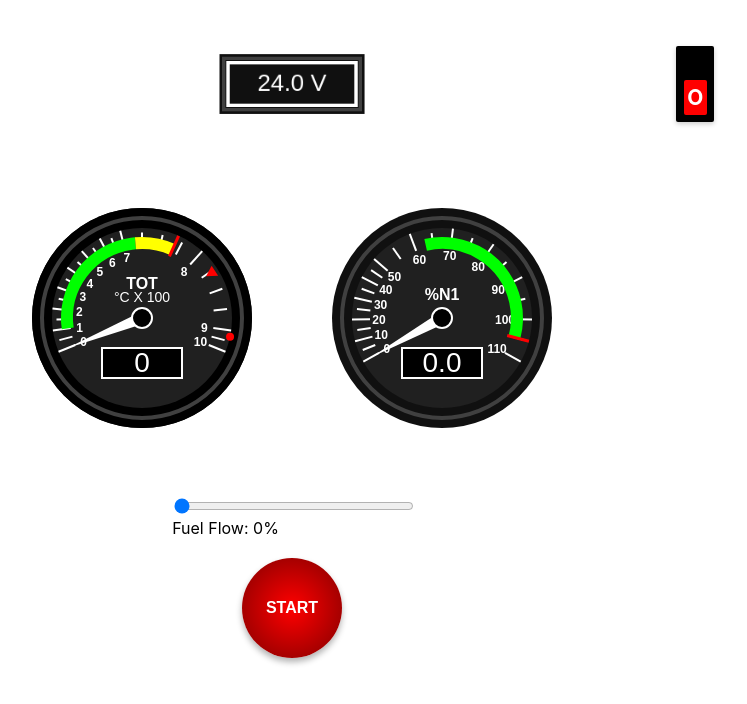
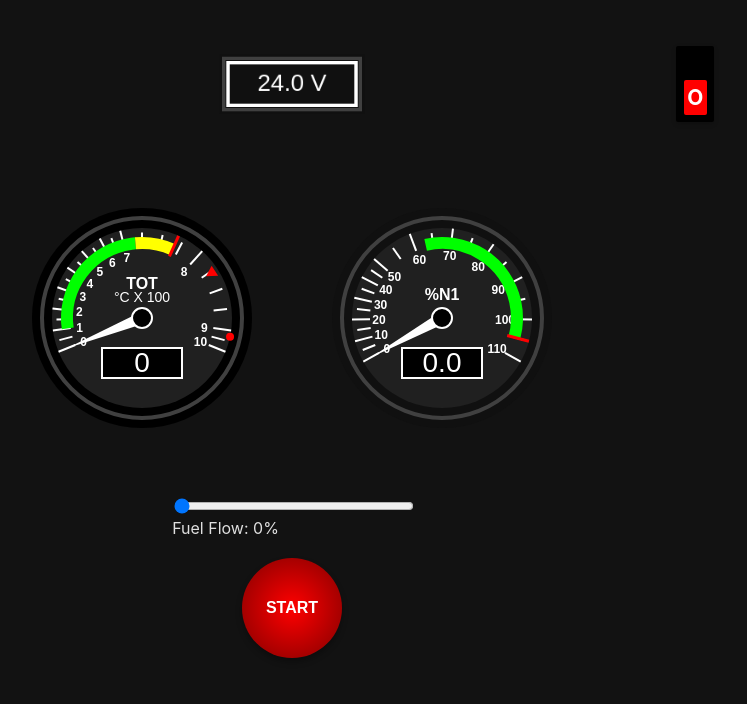
Before and after one commit to l3xcaliburr/helicopter-startup-app, a React (Create React App) app: page / in a window 1280 px wide. Shown: the top 704 px of the page, without its empty margins (348-1095 px from the left). Built offline with nearby package versions, Linux system fonts and the light colour scheme.

Commit message:
Updated app background

```diff
--- a/src/index.css
+++ b/src/index.css
@@ -1,5 +1,7 @@
 body {
   margin: 0;
+  background-color: #121212;
+  color: #e0e0e0;
   font-family: -apple-system, BlinkMacSystemFont, 'Segoe UI', 'Roboto', 'Oxygen',
     'Ubuntu', 'Cantarell', 'Fira Sans', 'Droid Sans', 'Helvetica Neue',
     sans-serif;
```
